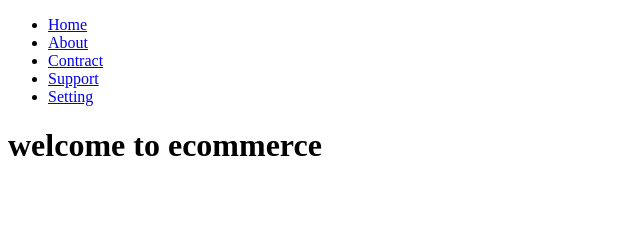
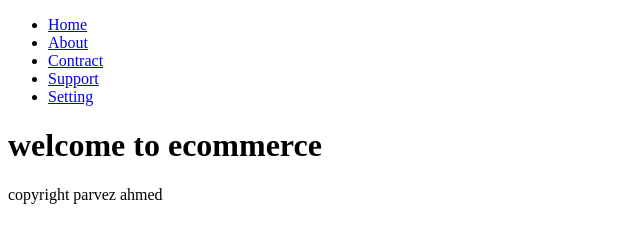
Before and after one commit to parvezsah1342/readme-tamplete, a plain HTML site: page git/index.html in a window 1280 px wide. Shown: the whole page, without its empty margins (0-640 px from the left). Drawn offline with Linux system fonts and the light colour scheme.

Commit message:
add footer feature
 closes #1

```diff
--- a/git/index.html
+++ b/git/index.html
@@ -16,5 +16,8 @@
         </ul>
     </nav>
     <h1>welcome to ecommerce</h1>
+    <footer>
+        <p>copyright parvez ahmed</p>
+    </footer>
 </body>
 </html>
```
